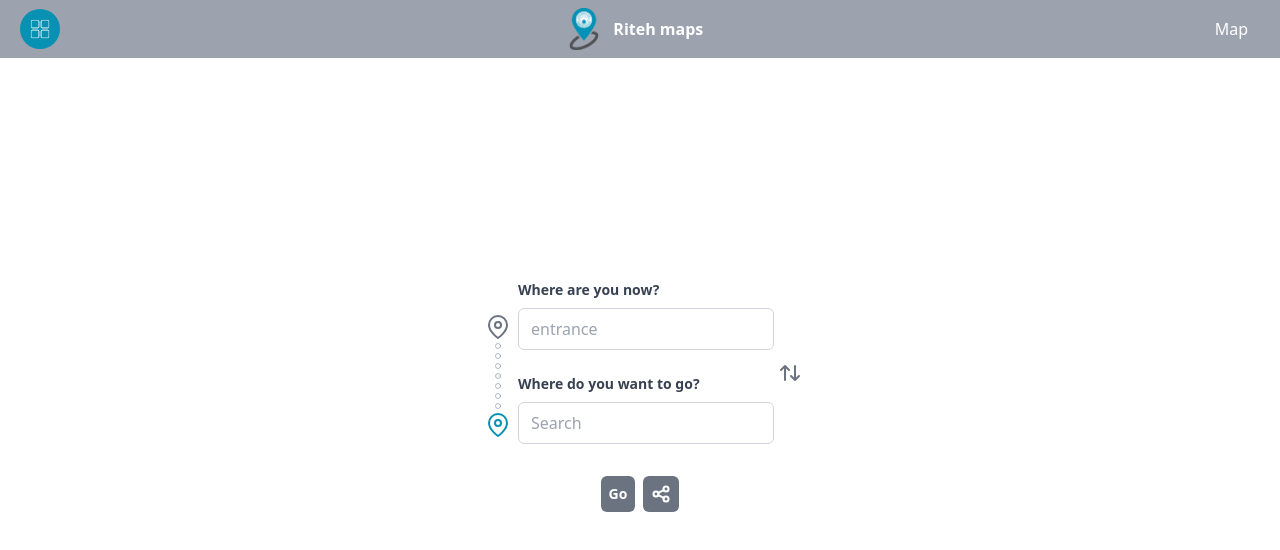
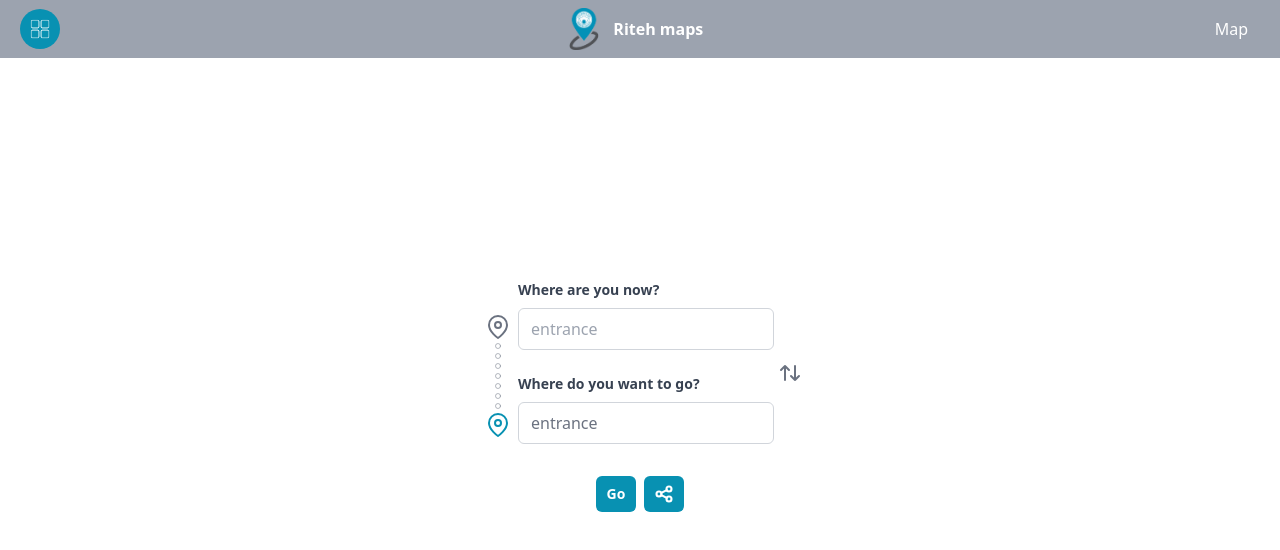
Before and after one commit to JakovTomasic/RitehMaps, a Next.js app in the folder client/: page / in a window 1280 px wide. Both pictures are taken after a click on the button 790 px from the left and 373 px from the top of the page. Shown: the top 550 px of the page. Built offline with nearby package versions, Linux system fonts and the light colour scheme.

Commit message:
swap button improvement
when the start node is entrance (empty, default) and the destination is entered, swap will set the destination to entrance instead of an empty node

```diff
--- a/client/src/components/GoShareButtons.tsx
+++ b/client/src/components/GoShareButtons.tsx
@@ -12,6 +12,7 @@ type GoButtonProps = {
   handleShare: () => void;
   showShareDiv: boolean;
   clickable: boolean;
+  defaultStartNodeId: string;
 };
 
 const GoShareButtons: React.FC<GoButtonProps> = (props) => {
@@ -44,7 +45,7 @@ const GoShareButtons: React.FC<GoButtonProps> = (props) => {
             pathname: "/",
             query: {
               startNodeId: (props.startNodeId as string) != null
-                          ? (props.startNodeId as string) : "main_entrance",
+                          ? (props.startNodeId as string) : props.defaultStartNodeId,
               endNodeId: props.destinationNodeId as string,
               startText: (props.startText as string) != null
                           ? (props.startText as string) : "",
--- a/client/src/components/SearchForm.tsx
+++ b/client/src/components/SearchForm.tsx
@@ -6,6 +6,9 @@ import Search from "./Search";
 import { RoomSearch } from "../logic/interfaces/RoomSearch";
 import GoShareButtons from "./GoShareButtons";
 import { useRouter } from "next/router";
+
+const DEFAULT_START_ID: string = "main_entrance";
+const DEFAULT_START_NAME: string = "entrance";
 
 type Prop = {
   roomSearcher: RoomSearch;
@@ -84,7 +87,7 @@ function SearchForm({ roomSearcher }: Prop) {
                         }}
                         onDropdownVisibilityChange={visible => setSearchDropdownVisible(visible)}
                         initialInputValue={searchInputs.startText ?? ""}
-                        placeholder={"entrance"}
+                        placeholder={DEFAULT_START_NAME}
                       />
                     </label>
                   </div>
@@ -126,11 +129,21 @@ function SearchForm({ roomSearcher }: Prop) {
                   onClick={() => {
                     if (!searchDropdownVisible) {
                       setSearchInputs((prevInputs: SearchInputs) => {
+                        let nextDestinationId: string;
+                        let nextDestinationText: string;
+                        if (prevInputs.startNodeId === undefined) {
+                          nextDestinationId = DEFAULT_START_ID;
+                          nextDestinationText = DEFAULT_START_NAME;
+                        } else {
+                          nextDestinationId = prevInputs.startNodeId;
+                          nextDestinationText = prevInputs.startText;
+                        }
+
                         return {
                           startNodeId: prevInputs.destinationNodeId,
                           startText: prevInputs.destinationText,
-                          destinationNodeId: prevInputs.startNodeId,
-                          destinationText: prevInputs.startText,
+                          destinationNodeId: nextDestinationId,
+                          destinationText: nextDestinationText,
                         }
                       });
                     }
@@ -151,6 +164,7 @@ function SearchForm({ roomSearcher }: Prop) {
                 handleShare ={handleShare}
                 showShareDiv={showShareDiv}
                 clickable={searchInputs.destinationNodeId != undefined && !searchDropdownVisible}
+                defaultStartNodeId={DEFAULT_START_ID}
             />
           </div>
 
```
